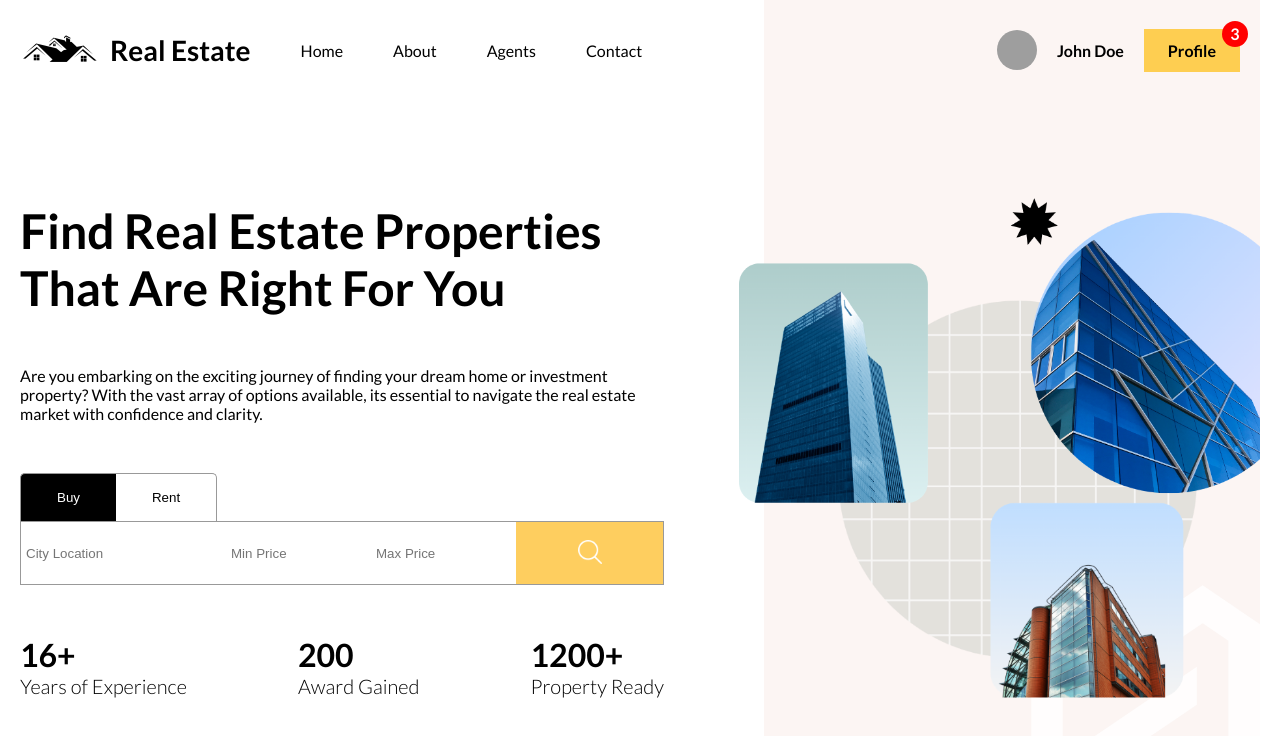
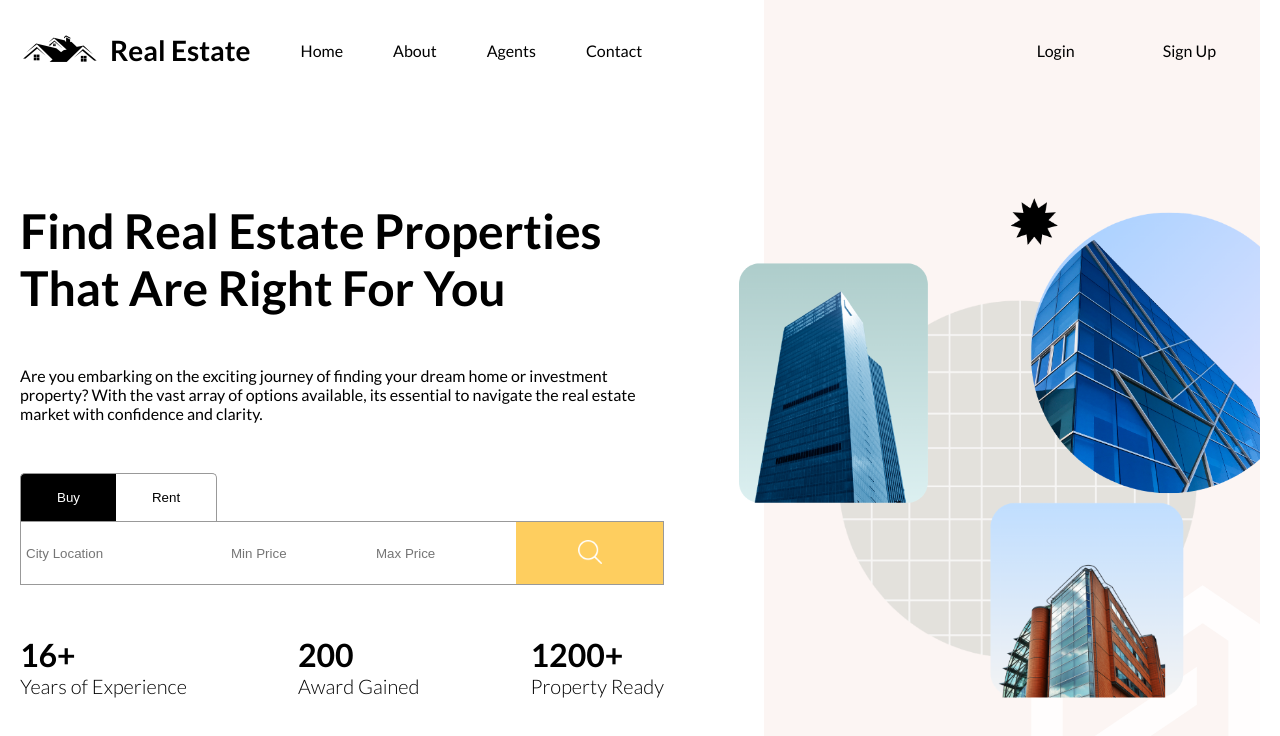
Before and after one commit to pain-arch/React_real_estate_client, a React (Vite) app: page / in a window 1280 px wide. Shown: the top 736 px of the page. Built offline with nearby package versions, Linux system fonts and the light colour scheme; grey boxes are pictures that could not be loaded.

Commit message:
Update user variable in Navbar component to false

```diff
--- a/src/components/navbar/Navbar.jsx
+++ b/src/components/navbar/Navbar.jsx
@@ -5,7 +5,7 @@ import { Link } from "react-router-dom";
 function Navbar() {
   const [open, setOpen] = useState(false);
 
-  const user = true;
+  const user = false;
 
   return (
     <nav className="navbar">
```
